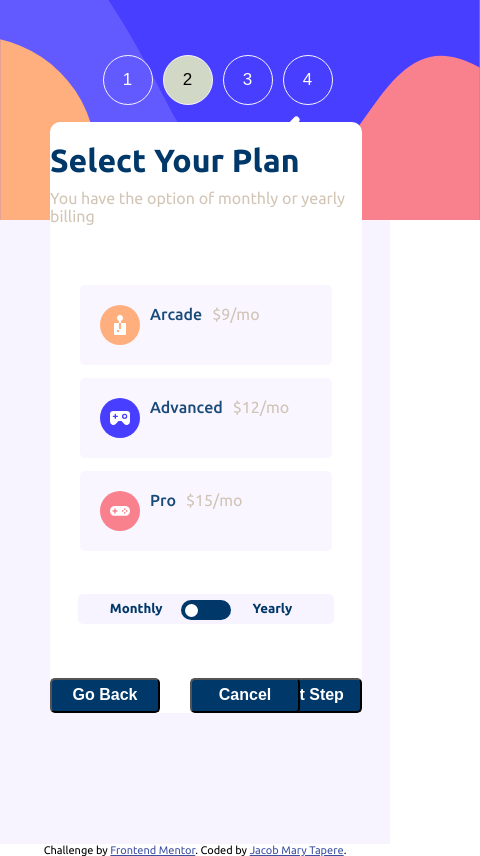
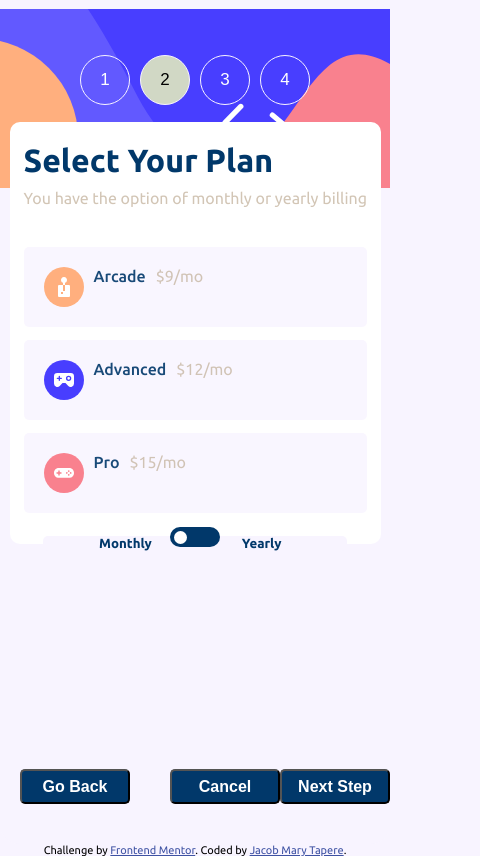
Before and after one commit to JacobMayor007/multi-form, a plain HTML site: page select-plan.html in a window 390 px wide. Shown: the whole page, 480 px wide, since content can reach past the window. Drawn offline with nearby package versions, Linux system fonts and the light colour scheme.

Commit message:
Desktop, Mobile Done Modified

```diff
--- a/media-addons.css
+++ b/media-addons.css
@@ -86,10 +86,10 @@
 
   .main-content {
     padding: 0;
-    width: 80vw;
+    width: 100vw;
     height: 70vh;
     position: relative;
-    left: 50px;
+    left: 25px;
     bottom: 30px;
   }
 
@@ -101,6 +101,10 @@
     position: relative;
     background-color: none;
     padding: 0;
+  }
+
+  body {
+    background-color: #f8f4ff;
   }
 
   section {
--- a/media-plan.css
+++ b/media-plan.css
@@ -9,6 +9,10 @@
   * {
     margin: 0;
     padding: 0;
+  }
+
+  body {
+    background-color: #f8f4ff;
   }
 
   li > div {
@@ -24,8 +28,8 @@
   }
 
   .mobile-version {
-    width: 480px;
-    height: 220px;
+    width: 100vw;
+    height: 197px;
   }
 
   .sidebar-content {
@@ -33,8 +37,8 @@
     align-items: center;
     justify-content: center;
     height: 10vh;
-    width: 50vw;
-    left: 120px;
+    width: 100vw;
+    left: 0px;
     top: 50px;
   }
 
@@ -64,24 +68,22 @@
   form {
     width: auto;
     height: auto;
-    padding: 20px 30px;
   }
 
   .main-content {
     padding: 0;
-    width: 80vw;
-    height: 70vh;
+    width: 100vw;
     position: relative;
-    left: 50px;
-    bottom: 30px;
+    left: 10px;
+    top: -30px;
   }
 
   .inside-content {
     margin-left: 0;
     border-radius: 10px;
-    width: 100%;
-    height: 100%;
+    height: 50vh;
     position: relative;
+    width: 95vw;
     background-color: white;
     padding: 0;
   }
@@ -147,18 +149,18 @@
     display: flex;
     align-items: center;
     justify-content: center;
-    bottom: 0px;
-    right: 0;
+    bottom: 10px;
+    right: 10px;
   }
 
   .back-page {
-    left: 0px;
-    bottom: 0px;
+    left: 10px;
+    bottom: 10px;
     font-size: 16px;
   }
 
   #btnSubmit {
-    bottom: 0px;
-    left: 140px;
+    bottom: 10px;
+    left: 160px;
   }
 }
--- a/media-summary.css
+++ b/media-summary.css
@@ -34,7 +34,7 @@
     justify-content: center;
     height: 10vh;
     width: 50vw;
-    left: 120px;
+    left: 133px;
     top: 50px;
   }
 
@@ -87,11 +87,11 @@
 
   .main-content {
     padding: 0;
-    width: 80vw;
-    height: 70vh;
+    width: 100vw;
+    height: 80vh;
     position: relative;
-    left: 50px;
-    bottom: 30px;
+    left: 26px;
+    bottom: 90px;
   }
 
   .inside-content {
@@ -102,6 +102,10 @@
     position: relative;
     background-color: none;
     padding: 0;
+  }
+
+  body {
+    background-color: #f8f4ff;
   }
 
   section {
--- a/media.css
+++ b/media.css
@@ -24,8 +24,8 @@
   }
 
   .mobile-version {
-    width: 480px;
-    height: 220px;
+    width: 100vw;
+    height: 200px;
   }
 
   .sidebar-content {
@@ -33,8 +33,8 @@
     align-items: center;
     justify-content: center;
     height: 10vh;
-    width: 50vw;
-    left: 120px;
+    width: 100vw;
+    left: 0px;
     top: 50px;
   }
 
@@ -69,13 +69,12 @@
   .inside-content {
     margin-left: 0;
     border-radius: 10px;
-    bottom: 0px;
-    width: 90%;
+    bottom: 57px;
+    width: 95vw;
     position: relative;
-    left: 20px;
+    left: 10px;
     background-color: white;
   }
-
   section {
     height: 100vh;
     width: 100vw;
```
